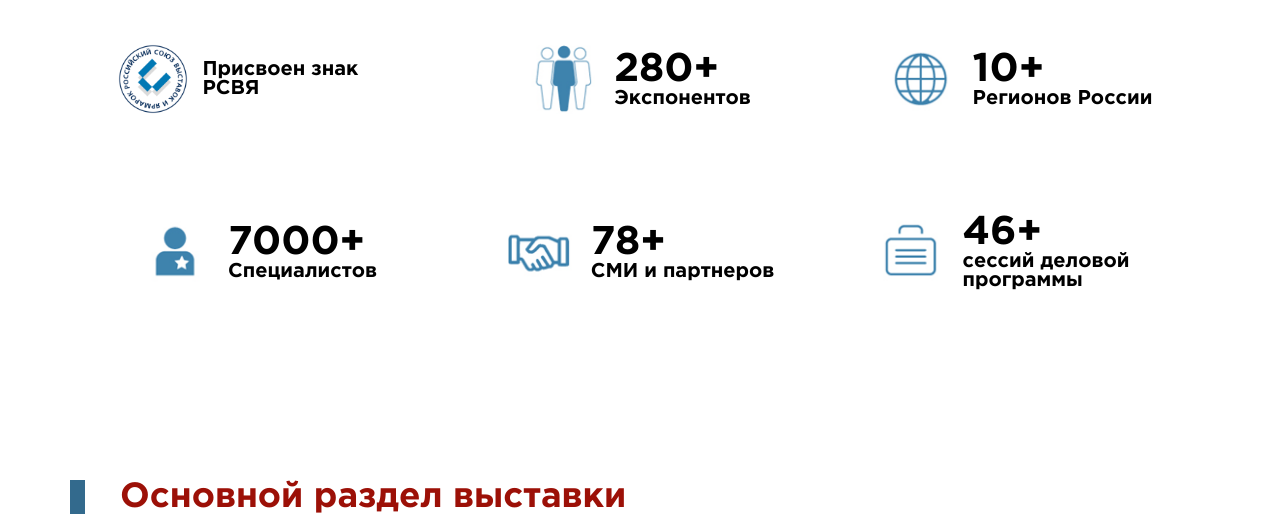
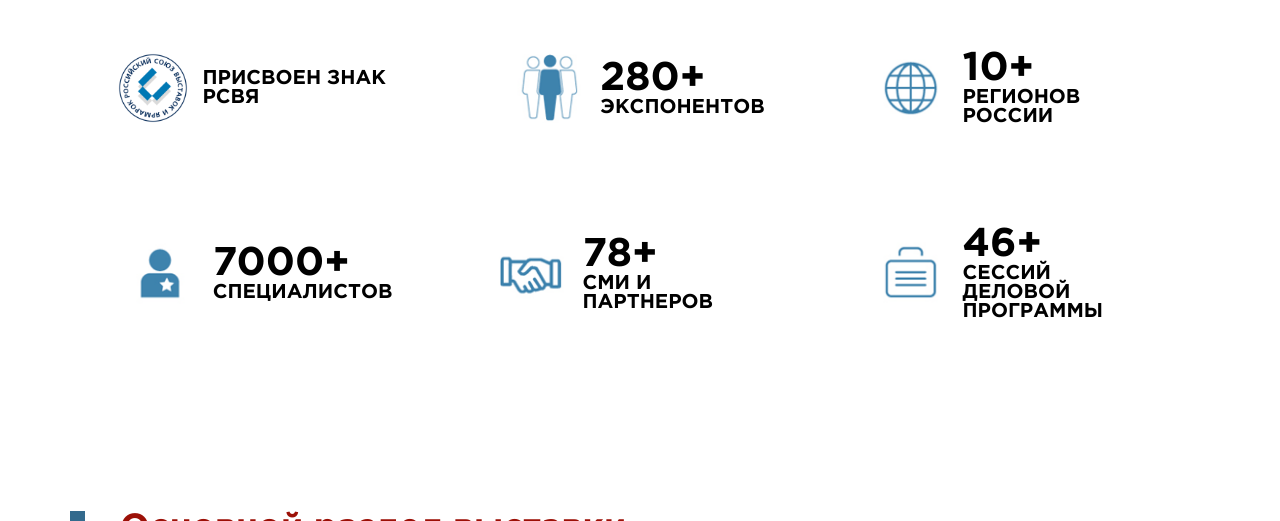
Before and after one commit to denissgraf/guard-expo, a website: page app/index.html in a window 1280 px wide. Shown: the part 843-1364 px from the top of the page. Drawn offline with nearby package versions, Linux system fonts and the light colour scheme.

Commit message:
corretion

```diff
--- a/app/scss/app.scss
+++ b/app/scss/app.scss
@@ -410,14 +410,17 @@ body {
           flex-direction: column;
           max-width: 200px;
           margin-left: 15px;
+          text-transform: uppercase;
           .text__big {
             font-size: 40px;
             font-weight: 600;
             white-space: pre-wrap;
+            text-transform: uppercase;
           }
           .text__normal {
             font-size: 20px;
             font-weight: 600;
+            text-transform: uppercase;
           }
         }
       }
```
Also changed, not shown: app/css/app.min.css.
